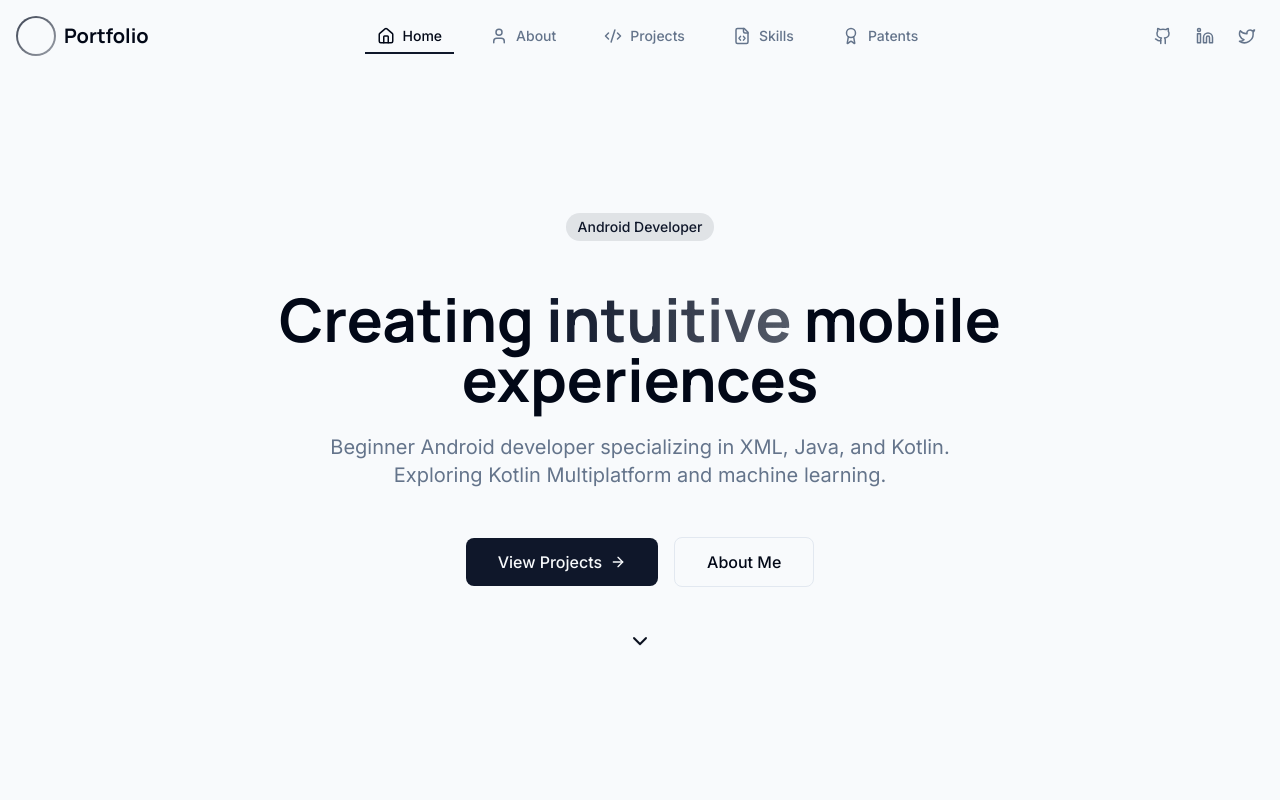
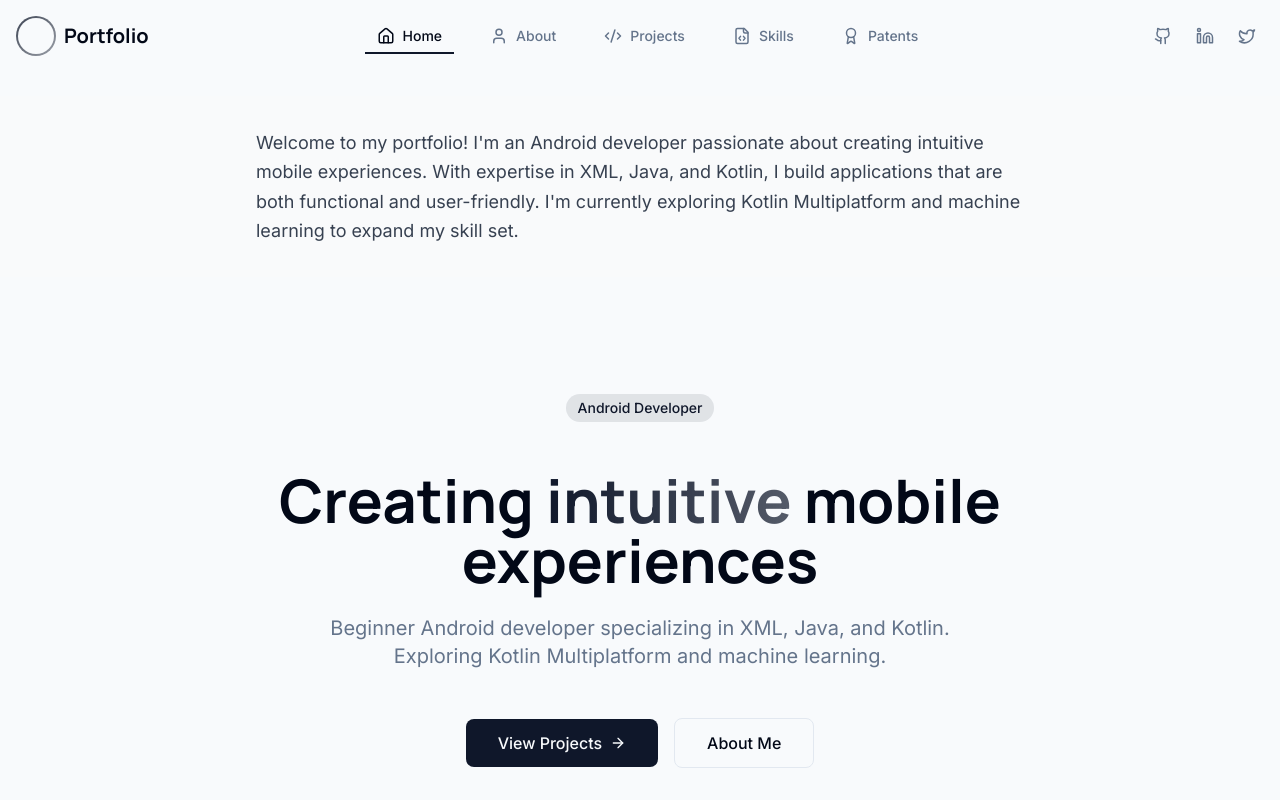
Before and after one commit to finefigo/my-1st-portfolio, a React (Vite) app: page / in a window 1280 px wide. Shown: the top 800 px of the page. Built offline with nearby package versions, Linux system fonts and the light colour scheme.

Commit message:
Add top page section
Adds a new div element with a paragraph section at the top of the page.

```diff
--- a/src/pages/Index.tsx
+++ b/src/pages/Index.tsx
@@ -8,6 +8,18 @@ import Layout from "@/components/Layout";
 const Index = () => {
   return (
     <Layout>
+      <div className="w-full bg-gray-50 dark:bg-gray-900 py-8">
+        <div className="container mx-auto px-4">
+          <div className="max-w-3xl mx-auto">
+            <p className="text-lg text-gray-700 dark:text-gray-300 leading-relaxed">
+              Welcome to my portfolio! I'm an Android developer passionate about creating intuitive mobile experiences.
+              With expertise in XML, Java, and Kotlin, I build applications that are both functional and user-friendly.
+              I'm currently exploring Kotlin Multiplatform and machine learning to expand my skill set.
+            </p>
+          </div>
+        </div>
+      </div>
+
       <div className="min-h-screen">
         <Hero />
         <AboutPreview />
```
